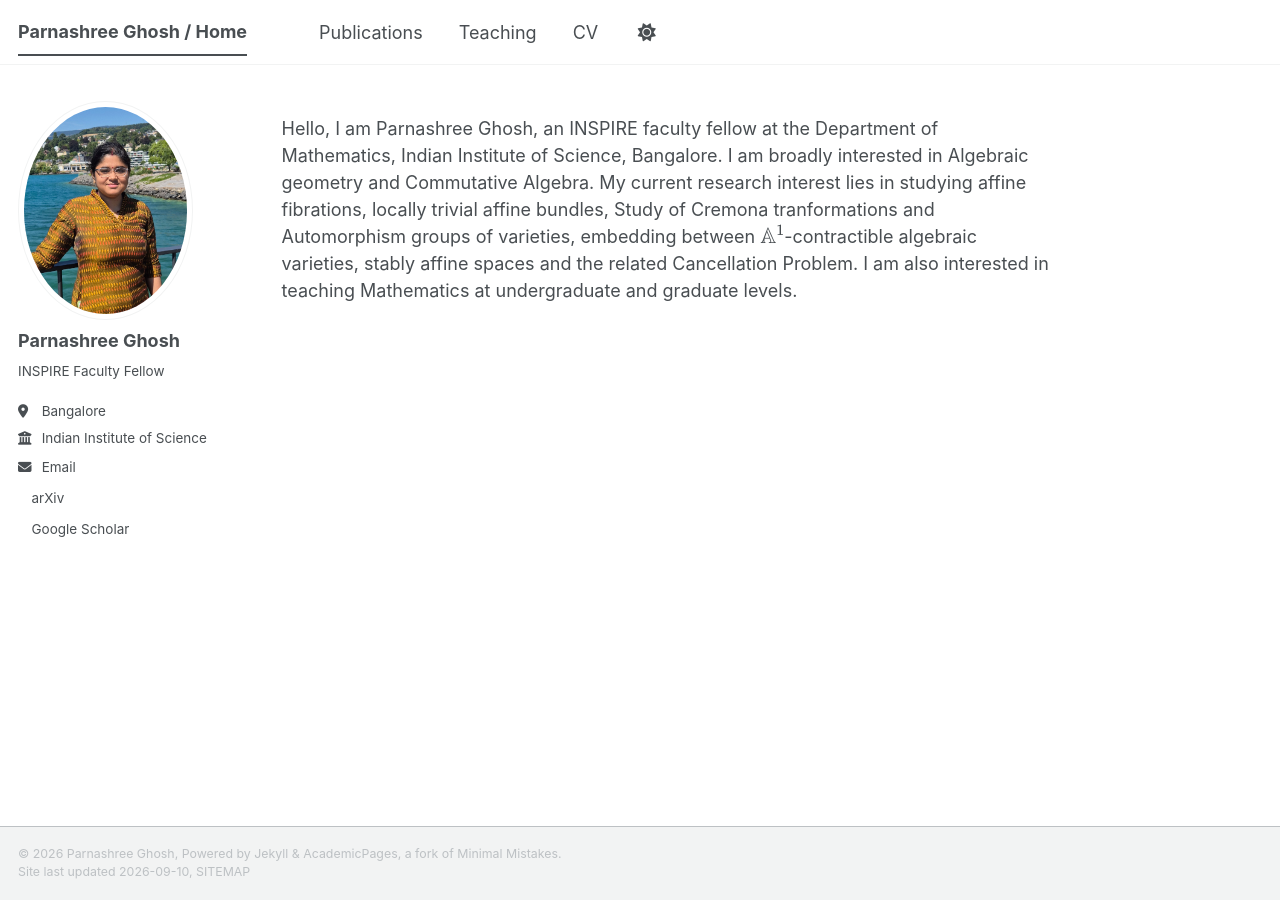
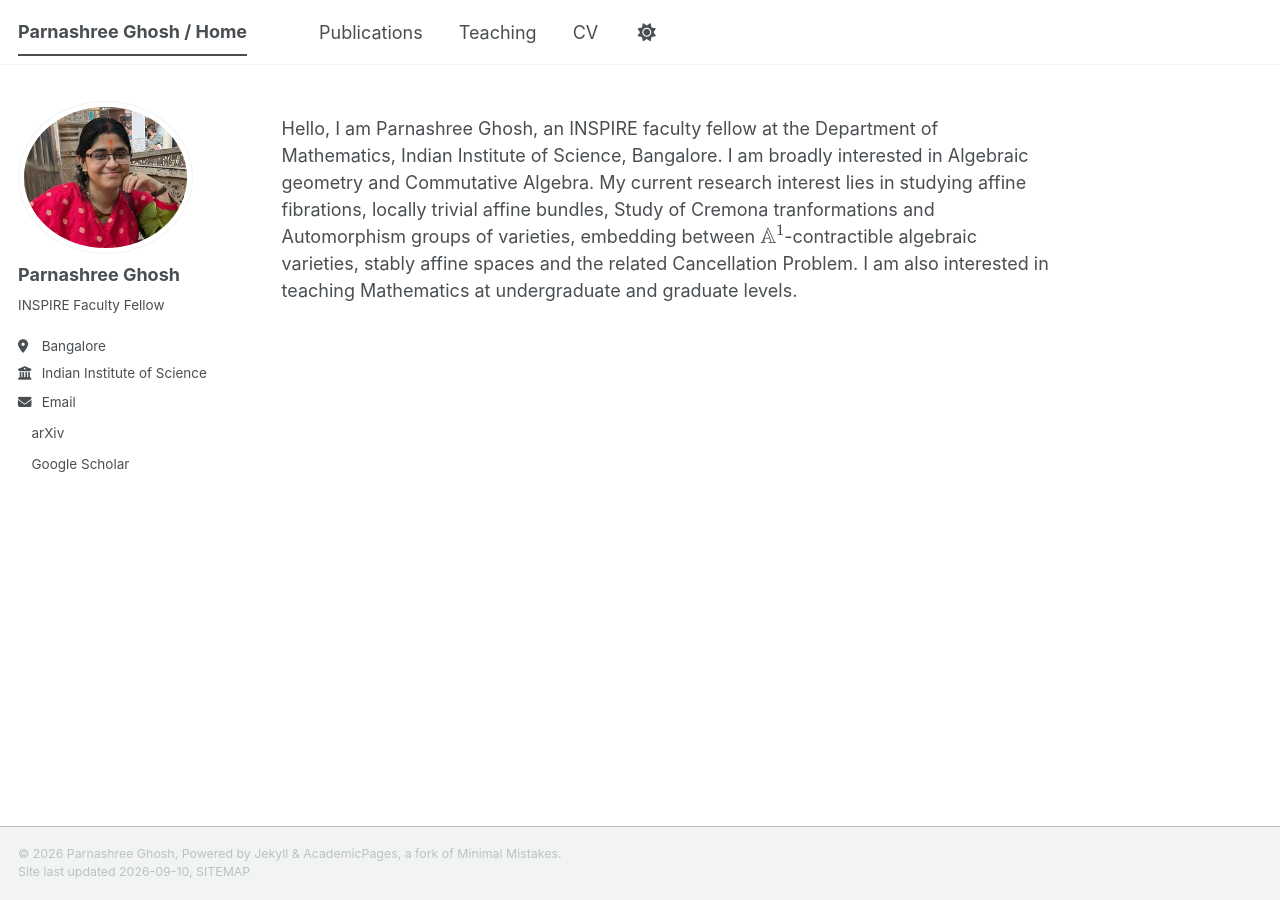
Before and after one commit to parnashree-math/parnashree-math.github.io, a Jekyll site: the page built from _pages/about.md, in a window 1280 px wide. Built offline with Jekyll 4.4.1, drawn with Linux system fonts in a browser that asks for light colours; a style sheet for code colours, icons or effects is not loaded.

Commit message:
Update author avatar image in config

```diff
--- a/_config.yml
+++ b/_config.yml
@@ -23,7 +23,7 @@ repository               : "parnashree-math/parnashree-math.github.io"
 #               Additional customization can be done by editing /_includes/author-profile.html
 author:
   # Biographic information
-  avatar           : "pg_profile.jpg"
+  avatar           : "PGhosh.jpeg"
   name             : "Parnashree Ghosh"
   pronouns         : # example: "she/her"
   bio              : "INSPIRE Faculty Fellow"
```
